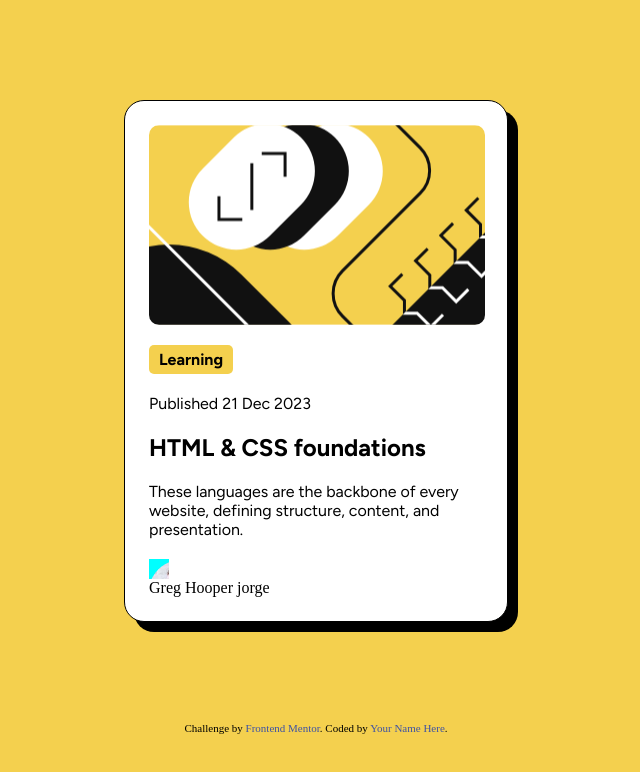
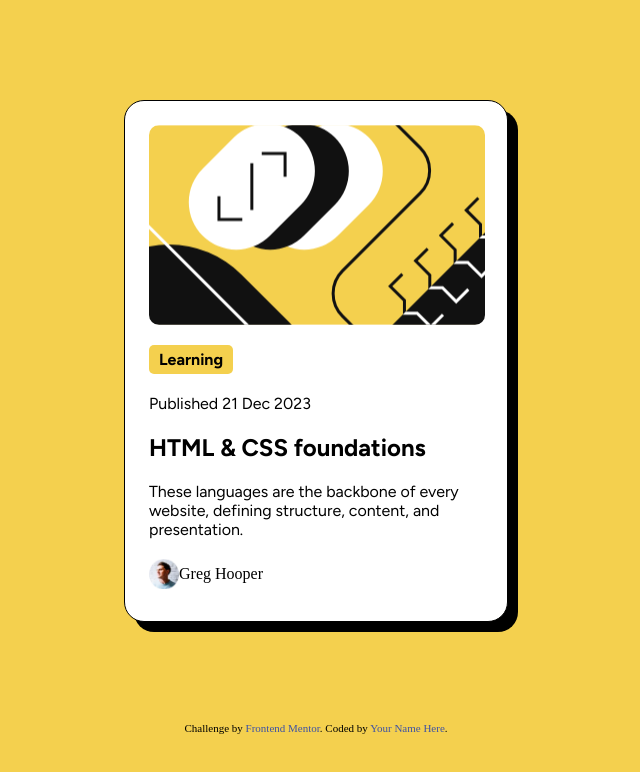
Before and after one commit to Nicolas-Veloso/front_end_mentor_3, a plain HTML site: page index.html in a window 1280 px wide. Shown: the whole page, without its empty margins (324-964 px from the left). Drawn offline with Linux system fonts and the light colour scheme.

Commit message:
Colocado a imagem do caba

```diff
--- a/index.html
+++ b/index.html
@@ -34,7 +34,7 @@
       <div class="avatar-img">
 
       </div>
-      Greg Hooper jorge
+      Greg Hooper
     </div>
 
 </div>
--- a/style.css
+++ b/style.css
@@ -46,11 +46,18 @@ p {
     font-family: "Figtree";
 }
 
+.avatar-container {
+    display: flex;
+    align-items: center;
+}
+
 .avatar-container .avatar-img {
     background-image: url(assets/images/image-avatar.webp);
-    width: 20px;
-    height: 20px;
-    background-color: aqua;
+    width: 30px;
+    height: 30px;
+    background-position: center;
+    background-repeat: no-repeat;
+    background-size: cover;
 }
 
 a {
```
